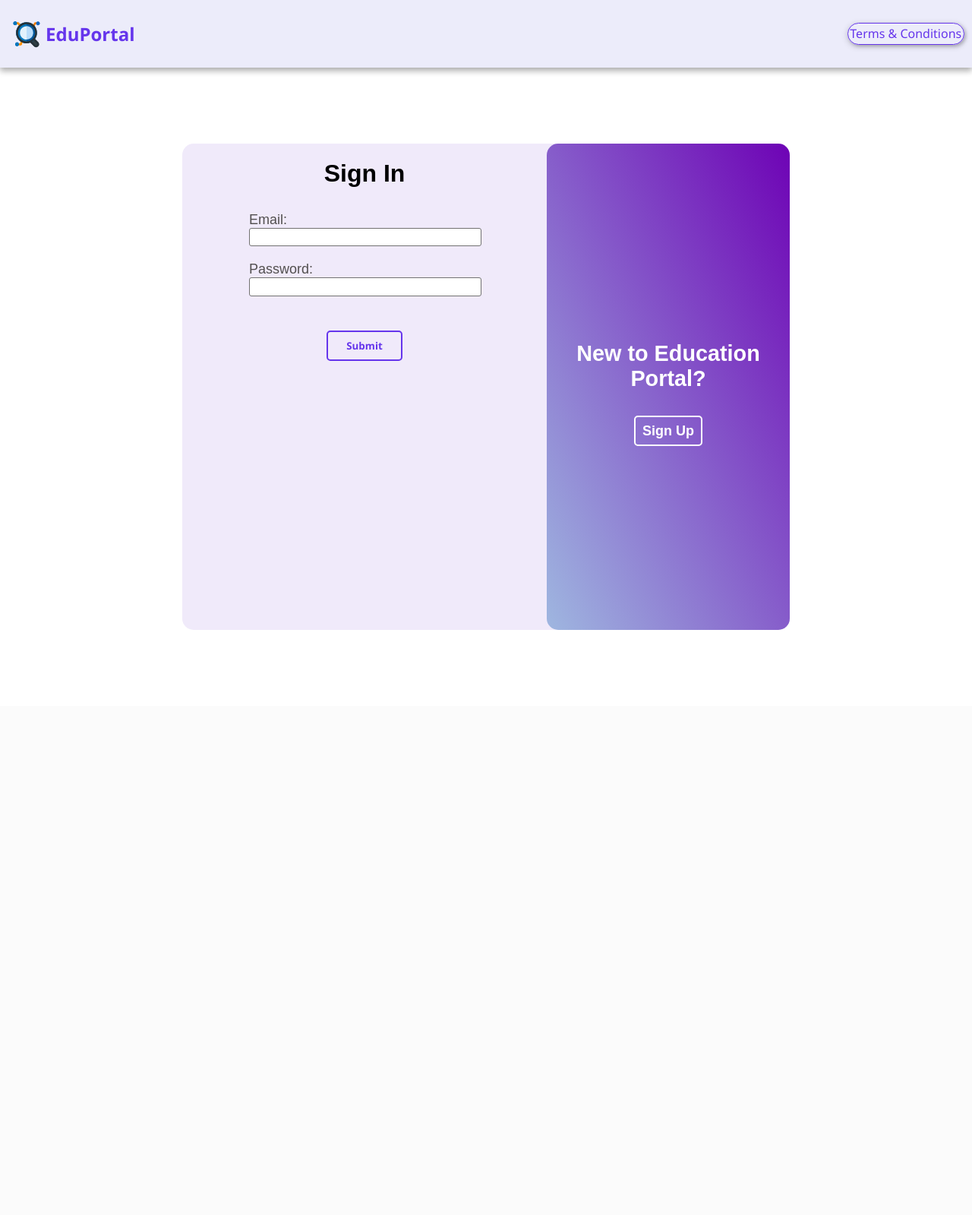
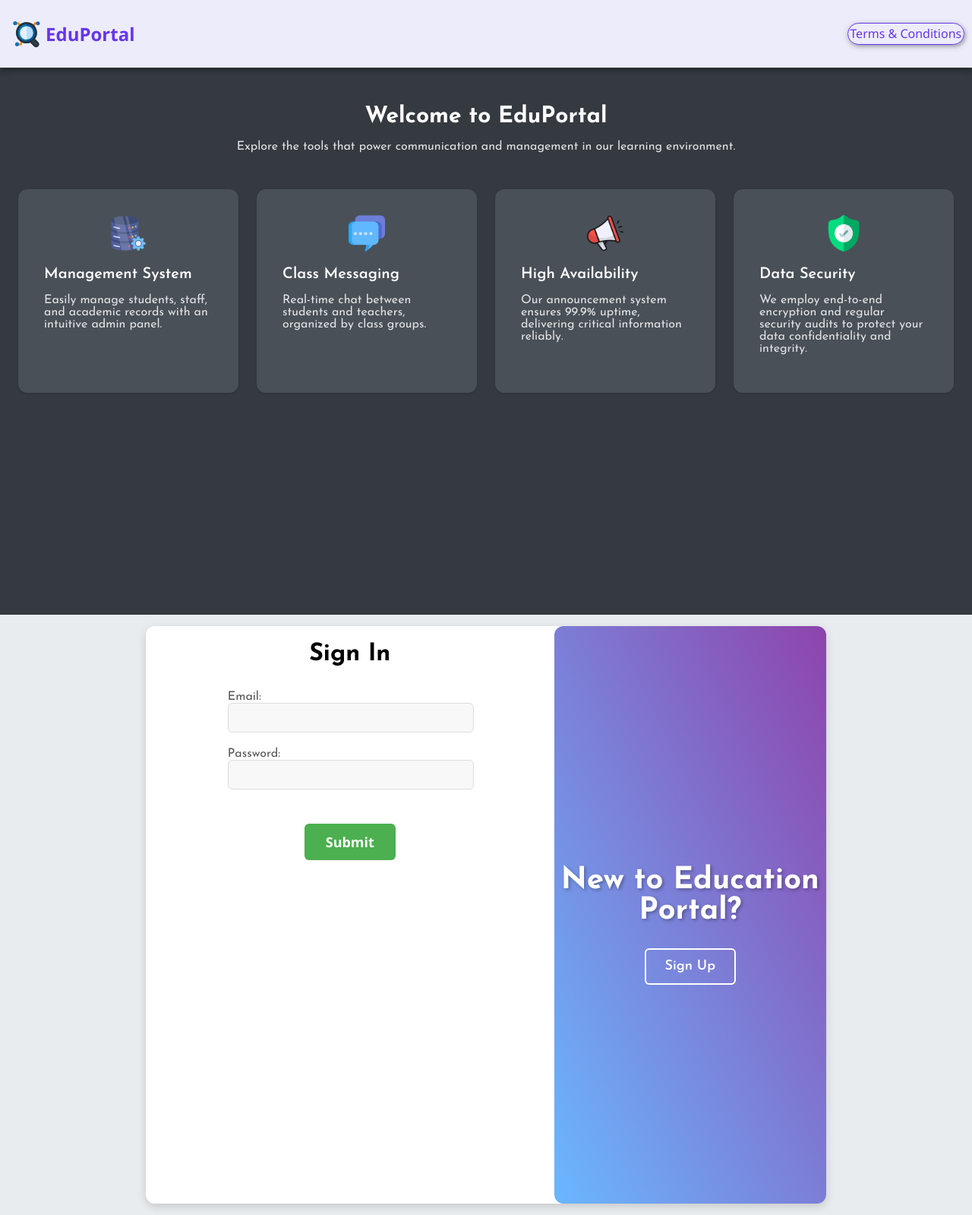
Before and after one commit to Beginner50/Web-Project, a PHP site: page /users/authentication in a window 1280 px wide. Shown: the whole page at 76% size. Before the commit the page ends 829 px from the top, so only its background shows below. Run offline with PHP 8.4, Linux system fonts and the light colour scheme.

Commit message:
Design change to authentication page

```diff
--- /dev/null
+++ b/website/stylesheets/authentication/cardContainer.css
@@ -0,0 +1,79 @@
+.card-container {
+    width: 100vw;
+    height: 90vh;
+    padding: 24px;
+    box-sizing: border-box;
+    background-color: #343a40;
+    /* Include padding and border in width */
+}
+
+.main-content {
+    /* max-width: 960px; */
+    margin: 0 auto;
+    text-align: center;
+    margin-bottom: 48px;
+}
+
+.main-heading {
+    font-size: 1.875rem;
+    font-weight: bold;
+    color: #ffffff;
+    margin-bottom: 8px;
+}
+
+.description {
+    color: #e2e3e4;
+}
+
+.grid {
+    display: grid;
+    width: 100%;
+    grid-template-columns: 1fr;
+    gap: 24px;
+}
+
+.card {
+    background-color: #495057;
+    padding: 34px;
+    border-radius: 12px;
+    box-shadow: 0 1px 3px 0 rgba(0, 0, 0, 0.1), 0 1px 2px 0 rgba(0, 0, 0, 0.06);
+    transition: all 0.2s ease-in-out;
+}
+
+.card:hover {
+    box-shadow: 0 10px 15px -3px rgba(0, 0, 0, 0.1), 0 4px 6px -2px rgba(0, 0, 0, 0.05);
+}
+
+.icon-wrapper {
+    display: flex;
+    justify-content: center;
+    margin-bottom: 16px;
+}
+
+.icon {
+    width: 48px;
+    height: 48px;
+}
+
+.card-title {
+    font-size: 1.25rem;
+    font-weight: 600;
+    color: #ffffff;
+    margin-bottom: 8px;
+}
+
+.card-text {
+    color: #e2e3e4;
+}
+
+@media (min-width: 768px) {
+    .grid {
+        grid-template-columns: repeat(2, 1fr);
+    }
+}
+
+@media (min-width: 1024px) {
+    .grid {
+        grid-template-columns: repeat(4, 1fr);
+    }
+}
--- a/website/stylesheets/authentication/main.css
+++ b/website/stylesheets/authentication/main.css
@@ -1,10 +1,19 @@
+@import url('https://fonts.googleapis.com/css2?family=Josefin+Sans:ital,wght@0,100..700;1,100..700&display=swap');
+
 html {
     overflow-x: hidden !important;
+    margin: 0;
+    padding: 0;
 }
 
-
 body {
+    margin: 0;
+    padding: 0;
     scroll-behavior: smooth;
+    font-family: "Josefin Sans", sans-serif;
+    /* More modern font */
+    background-color: #e9ecef;
+    /* Soft background color */
 }
 
 nav {
@@ -12,21 +21,37 @@ nav {
     margin-top: 0px;
 }
 
+.card-snap-wrapper {
+    display: flex;
+    flex-direction: row;
+    flex-wrap: wrap;
+    justify-content: center;
+    padding: 0;
+    width: 100%;
+    height: 100%;
+}
+
 #main-wrapper {
     position: relative;
-    width: min(100%, 800px);
-    min-height: 640px;
-    height: 95%;
-    margin-top: 100px;
-    margin-bottom: 100px;
+    width: 70%;
+    /* min-height: 640px; */
+    height: 95vh;
+    margin-bottom: 15px;
+    margin-top: 15px;
     margin-left: auto;
     margin-right: auto;
-    background-color: var(--orchid);
+    background-color: #ffffff;
+    /* Clean white background */
+    border-radius: 12px;
+    /* Add border radius for a softer look */
+    box-shadow: 0 4px 12px rgba(0, 0, 0, 0.15);
+    /* Subtle shadow */
 }
 
 #main-wrapper #callToAction-wrapper {
     position: absolute;
-    border-radius: 15px;
+    border-radius: 12px;
+    /* Consistent border radius */
     margin-left: 60%;
     height: 100%;
     width: 40%;
@@ -34,28 +59,38 @@ nav {
     flex-direction: column;
     justify-content: center;
     align-items: center;
-    background: linear-gradient(to top right, hsl(218, 51%, 75%), hsl(276, 97%, 36%));
+    /* background: linear-gradient(to top right, hsl(218, 51%, 75%), hsl(276, 97%, 36%)); */
+    /* Original gradient - you can keep or change */
+    background: linear-gradient(to top right, #6ab7ff, #8e44ad);
+    /* Updated gradient */
 }
 
 #callToAction-wrapper button.callToAction {
-    height: 40px;
-    width: 90px;
+    height: 48px;
+    /* Slightly larger button */
+    width: 120px;
+    /* Slightly wider button */
     font-size: 18px;
     font-weight: 600;
-    font-family: Arial, Helvetica, sans-serif;
+    /* font-family: 'Segoe UI', Tahoma, Geneva, Verdana, sans-serif; */
+    font-family: "Josefin Sans", sans-serif;
     color: white;
     background-color: transparent;
     border: 2px solid white;
-    border-radius: 5px;
+    border-radius: 6px;
+    /* More rounded corners */
     cursor: pointer;
     margin-left: auto;
     margin-right: auto;
+    transition: all 0.3s ease;
+    /* Add smooth transition */
 }
 
 #callToAction-wrapper button.callToAction:hover {
-    color: var(--blueOcean);
-    background-color: white;
-    transition: background-color 0.3s;
+    color: #ffffff;
+    background-color: rgba(255, 255, 255, 0.2);
+    /* Slightly transparent white on hover */
+    border-color: #ffffff;
 }
 
 #callToAction-wrapper button.callToAction>a {
@@ -65,16 +100,23 @@ nav {
 
 #callToAction-wrapper button.callToAction:hover>a {
     text-decoration: none;
-    color: var(--purpleVortex);
+    color: #ffffff;
+    /* Keep link color white on hover */
 }
 
 #callToAction-wrapper h1.callToAction {
-    font-size: clamp(1rem, 1vw + 1rem, 5rem);
-    font-weight: bolder;
-    font-family: Arial, Helvetica, sans-serif;
+    font-size: clamp(2rem, 2vw + 1rem, 2.5rem);
+    /* Adjusted font size */
+    font-weight: bold;
+    /* Use bold instead of bolder */
+    /* font-family: 'Segoe UI', Tahoma, Geneva, Verdana, sans-serif; */
+    font-family: "Josefin Sans", sans-serif;
     color: white;
     text-align: center;
-    margin-bottom: 10%;
+    margin-bottom: 8%;
+    /* Slightly reduced margin */
+    text-shadow: 2px 2px 4px rgba(0, 0, 0, 0.3);
+    /* Add text shadow for better readability */
 }
 
 #main-wrapper #form-wrapper {
@@ -94,100 +136,64 @@ nav {
 }
 
 #login-form .input-group {
-    font-size: 18px;
-    color: rgb(82, 79, 79);
-
-    border-radius: 10px;
+    font-size: 16px;
+    /* Slightly smaller font size */
+    color: #555;
+    /* Darker gray for better contrast */
+    border-radius: 8px;
     margin-left: 2rem;
     margin-right: 30px;
     margin-top: 10px;
     margin-bottom: 10px;
-
     display: flex;
     flex-direction: column;
     width: min(53vw, 120%);
 }
 
 #login-form .input-box {
-    padding-left: 0.2rem;
+    padding: 10px;
+    /* More consistent padding */
     font-size: 0.9rem;
-    padding-top: 0.15rem;
-    padding-bottom: 0.2rem;
+    border: 1px solid #ddd;
+    /* Lighter border */
+    border-radius: 6px;
+    transition: all 0.2s ease;
+    /* Add transition for focus effect */
+    outline: none;
+    /* Remove default outline */
+    background-color: #f8f8f8;
+    /* Light background for input fields */
+}
 
-    border-style: solid;
-    border-width: 1px;
-    border-color: rgb(114, 113, 113);
-    border-radius: 3px;
-    transition: all 0.15s;
+#login-form .input-box:focus {
+    border-color: #4CAF50;
+    /* Highlight on focus */
+    box-shadow: 0 0 0 2px rgba(76, 175, 80, 0.2);
+    /* Add focus shadow */
 }
+
 
 #login-form #loginSubmit-button {
     font-weight: 600;
     margin-top: 35px;
-    width: 100px;
-    height: 40px;
-    border-width: 2px;
+    width: 120px;
+    /* Wider button */
+    height: 48px;
+    /* Taller button */
+    border-width: 0;
+    /* Remove border */
+    border-radius: 6px;
     margin-left: 40%;
     margin-right: 40%;
+    background-color: #4CAF50;
+    /* Green submit button */
+    color: white;
+    cursor: pointer;
+    transition: background-color 0.3s ease;
+    font-size: 18px;
 }
 
-/* Common attributes for registration form */
-/* View registrationFormGeneral.css & registrationFormSpecific.css */
-#form-wrapper #registration-form {
-    display: flex;
-    flex-direction: column;
-    width: 100%;
-    height: 100%;
+#login-form #loginSubmit-button:hover {
+    background-color: #45a049;
+    /* Darker green on hover */
 }
-
-#registration-form .input-group {
-    position: relative;
-    font-size: clamp(0.7rem, 0.1vw + 0.1rem, 5rem);
-    color: rgb(82, 79, 79);
-    margin-left: 0.8rem;
-    margin-right: 2.5rem;
-    display: flex;
-    flex-direction: column;
-    padding: 0px;
-}
-
-#registration-form .input-box {
-    padding-left: 0.2rem;
-    font-size: 0.9rem;
-    padding-top: 0.15rem;
-    padding-bottom: 0.2rem;
-
-    border-style: solid;
-    border-width: 1px;
-    border-color: rgb(114, 113, 113);
-    border-radius: 3px;
-    transition: all 0.15s;
-}
-
-#registration-form #registrationSubmit-button {
-    font-weight: 600;
-    width: 100px;
-    height: 40px;
-    border-width: 2px;
-    margin-left: 41%;
-    margin-right: auto;
-    margin-bottom: 10%;
-}
-
-@media (width < 800px) {
-    #main-wrapper {
-        height: 65vh;
-    }
-
-    #main-wrapper #form-wrapper {
-        margin-top: 5%;
-        margin-bottom: 5%;
-        height: 65vh;
-        overflow-y: scroll;
-        overflow-x: hidden;
-    }
-
-    #registration-form #registrationSubmit-button {
-        margin-left: 31%;
-    }
-}
--- a/website/stylesheets/authentication/registrationFormSpecific.css
+++ b/website/stylesheets/authentication/registrationFormSpecific.css
@@ -13,6 +13,7 @@
 #specificAttr-fieldset-student #top-section {
     display: grid;
     grid-template-columns: repeat(auto-fill, minmax(100px, 45%));
+    gap: 10%;
 }
 
 #top-section.input-group {
@@ -83,7 +84,7 @@
     display: flex;
     flex-wrap: wrap;
     flex-direction: row;
-    gap: 7%;
+    gap: 4%;
     text-align: center;
 }
 
@@ -96,7 +97,7 @@
 #subject-list .subject {
     width: 60px;
     height: 19px;
-    margin-left: 2%;
+    margin-left: 1%;
     margin-bottom: 2%;
     font-size: 12px;
     padding: 5px;
--- a/website/stylesheets/common.css
+++ b/website/stylesheets/common.css
@@ -8,9 +8,9 @@
 }
 
 body {
-    width: 100%;
-    height: 100%;
-    margin: 0px;
+    margin: 0;
+    padding: 0;
+    scroll-behavior: smooth;
 }
 
 input {
--- a/website/viewController.php
+++ b/website/viewController.php
@@ -64,8 +64,6 @@ switch ($page = $_GET['page']) {
                 if ($_SESSION["IsApproved"]) {
                     header("Location: /account/" . strtolower($_SESSION["UserType"]) . "/" . $_SESSION["UserID"]);
                     exit;
-                } else {
-                    // Please wait for approval
                 }
             } else
                 require "views/partials/errorModal.php";
--- a/website/views/authentication/CTAComponent.php
+++ b/website/views/authentication/CTAComponent.php
@@ -86,7 +86,7 @@
                 // Fade in animation for registration form
                 setTimeout(function() {
                     loginForm.css("display", "none");
-                    registrationForm.css("display", "block");
+                    registrationForm.css("display", "flex");
                 }, 250);
 
                 CTAH1.text("Already Registered?");
--- a/website/views/authentication/authenticationView.php
+++ b/website/views/authentication/authenticationView.php
@@ -11,12 +11,16 @@
     <link rel="stylesheet" href="stylesheets/authentication/registrationFormGeneral.css">
     <link rel="stylesheet" href="stylesheets/authentication/registrationFormSpecific.css">
     <script src="https://code.jquery.com/jquery-3.7.1.min.js" integrity="sha256-/JqT3SQfawRcv/BIHPThkBvs0OEvtFFmqPF/lYI/Cxo=" crossorigin="anonymous"></script>
+    <!-- <script src="https://cdn.tailwindcss.com"></script> -->
     <title>School Website</title>
 </head>
 
 <body>
     <!-- Navigation Bar -->
     <?php require 'views/partials/navBar.php'; ?>
+
+    <div class="card-snap-wrapper">
+        <?php require 'views/authentication/cardContainer.php' ?>
 
         <!-- Main Wrapper -->
         <div id="main-wrapper" class="roundBorder-15">
@@ -36,6 +40,7 @@
                 <?php require 'views/authentication/registrationForm.php' ?>
             </div>
         </div>
+    </div>
     <?php require "views/authentication/subjectModal.php" ?>
 </body>
 
--- /dev/null
+++ b/website/views/authentication/cardContainer.php
@@ -0,0 +1,41 @@
+<link rel="stylesheet" href="stylesheets/authentication/cardContainer.css">
+<div class="card-container">
+    <div class="main-content">
+        <h2 class="main-heading">Welcome to EduPortal</h2>
+        <p class="description">Explore the tools that power communication and management in our learning environment.</p>
+    </div>
+
+    <div class="grid">
+        <div class="card">
+            <div class="icon-wrapper">
+                <img src="assets/database-management.png" alt="Management System" class="icon">
+            </div>
+            <h3 class="card-title">Management System</h3>
+            <p class="card-text">Easily manage students, staff, and academic records with an intuitive admin panel.</p>
+        </div>
+
+        <div class="card">
+            <div class="icon-wrapper">
+                <img src="assets/comments.png" alt="Class Messaging" class="icon">
+            </div>
+            <h3 class="card-title">Class Messaging</h3>
+            <p class="card-text">Real-time chat between students and teachers, organized by class groups.</p>
+        </div>
+
+        <div class="card">
+            <div class="icon-wrapper">
+                <img src="assets/megaphone.png" alt="Announcements" class="icon">
+            </div>
+            <h3 class="card-title">High Availability</h3>
+            <p class="card-text">Our announcement system ensures 99.9% uptime, delivering critical information reliably.</p>
+        </div>
+
+        <div class="card">
+            <div class="icon-wrapper">
+                <img src="assets/shield.png" alt="Data Security" class="icon">
+            </div>
+            <h3 class="card-title">Data Security</h3>
+            <p class="card-text">We employ end-to-end encryption and regular security audits to protect your data confidentiality and integrity.</p>
+        </div>
+    </div>
+</div>
--- a/website/views/authentication/registrationForm.php
+++ b/website/views/authentication/registrationForm.php
@@ -1,10 +1,10 @@
 <form id="registration-form" style="display:none;" action="/authentication?action=registration" method="post">
     <!-- User Type Fieldset (Select between different users) -->
     <fieldset id="userType-fieldset">
-        <input id="student-button" class="indigoTheme active noGap" type="button" form="none"
-            value="student">
-        <input id="teacher-button" class="indigoTheme noGap" type="button" form="none" value="teacher">
-        <input id="admin-button" class="indigoTheme noGap" type="button" form="none" value="admin">
+        <button id="student-button" class="indigoTheme active noGap" type="button" form="none"
+            value="student"> Student </button>
+        <button id="teacher-button" class="indigoTheme noGap" type="button" form="none" value="teacher"> Teacher </button>
+        <button id="admin-button" class="indigoTheme noGap" type="button" form="none" value="admin"> Admin </button>
     </fieldset>
 
     <!-- Hidden input to store the user type (Triggered by above inputs) -->
@@ -232,6 +232,10 @@
             });
             $('#selected-subjects').val(JSON.stringify(selectedSubjects));
 
+            // Reveal add button if selected subjects < 5
+            if (selectedSubjects.length < 5)
+                $('#addSubject-button').show();
+
             // Destroy element
             $(this).parent().remove();
         });
--- a/website/views/authentication/subjectModal.php
+++ b/website/views/authentication/subjectModal.php
@@ -110,6 +110,10 @@
             selectedSubjects.push(subjectCode);
             $('#selected-subjects').val(JSON.stringify(selectedSubjects));
 
+            // Hide button if selected subjects is 5
+            if (selectedSubjects.length == 5)
+                $('#addSubject-button').hide(0);
+
             // Add the subject to the list & move addSubject-button
             const addSubjectButton = $("#addSubject-button").detach();
             $("#subject-list").append(`
```
Also changed, not shown: website/stylesheets/authentication/registrationFormGeneral.css (+121 -12 lines), website/stylesheets/classMessaging/sidebar.css (+3 -20 lines), .htaccess, website/assets/comments.png (added), website/assets/database-management.png (added), website/assets/megaphone.png (added), website/assets/shield.png (added). Lines whose indentation alone changed are shown as unchanged.
